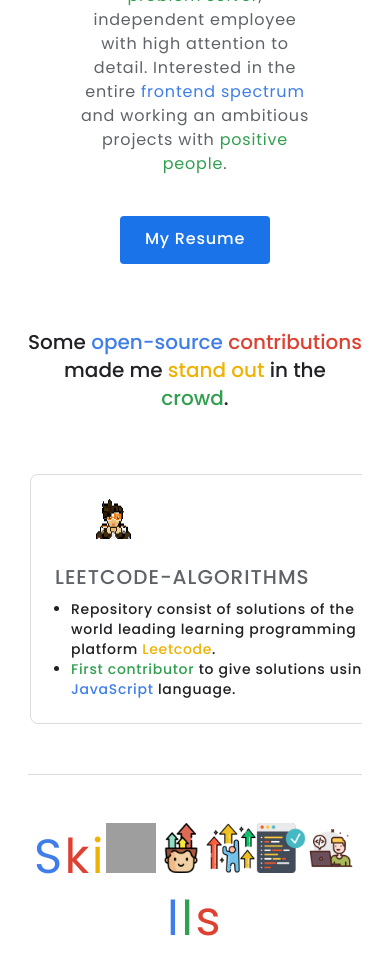
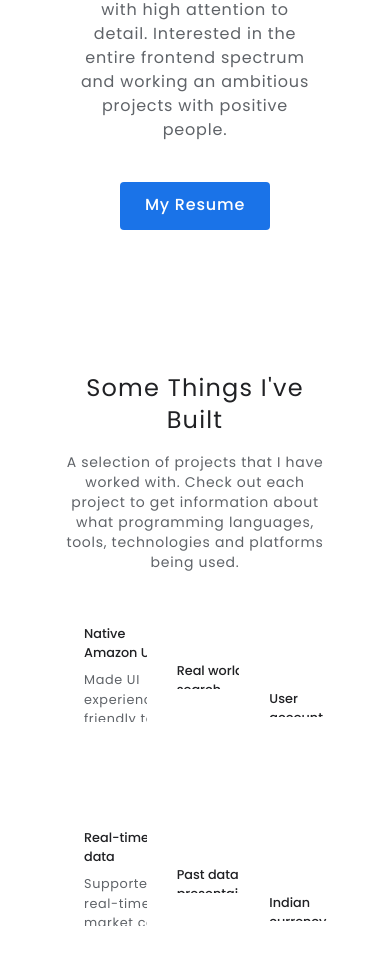
Before and after one commit to JrDevHarsh/portfolio-1, a Next.js app: page / in a window 390 px wide. Shown: the part 1000-1974 px from the top of the page. Built offline with nearby package versions, Linux system fonts and the light colour scheme; grey boxes are pictures that could not be loaded.

Commit message:
Incomplete Work

```diff
--- a/components/About/About.js
+++ b/components/About/About.js
@@ -8,7 +8,7 @@ const About = () => {
         {/* left column */}
         <div className="my-auto mx-0 h-fit flex items-start justify-center flex-col flex-nowrap col-end-span_4 sm:col-end-span_12 lg:col-end-span_6">
           <h2 className="mt-0 lg:mt-0.5 mx-auto lg:mr-auto lg:ml-0 mb-10 lg:mb-0 w-auto max-w-md text-center lg:text-left text-[1.5rem] sm:text-[2.2rem] lg:text-[2.6rem] sm:-tracking-[0.5px] font-normal">
-            Hello there
+            Hey there
             <br />I am <span className="text-blue">Harsh</span>
             <br />
             <span className="text-red">Front</span>-
@@ -16,12 +16,12 @@ const About = () => {
             <span className="text-green">Developer</span>
           </h2>
           <p className="mt-10 mx-auto lg:mt-6 lg:mx-0 sm:py-0 sm:px-6 lg:p-0 w-full max-w-lg lg:max-w-md text-base tracking-wider text-dark_gray font-normal text-center lg:text-left">
-            I am Front-End Developer located in <span className="text-blue">India</span>. I have a serious passion
-            and enjoy <span className="text-yellow">building</span> everything from <span className="text-red">scratch to interactive web app</span>.
-            <br />
-            Well-organised person, <span className="text-green">problem solver</span>, independent employee with
-            high attention to detail. Interested in the entire <span className="text-blue">frontend spectrum </span>
-            and working an ambitious projects with <span className="text-green">positive people</span>.
+            I am Front-End Developer located in India. I have a serious passion
+            and enjoy building everything from scratch to interactive web app.
+
+            Well-organised person, problem solver with
+            high attention to detail. Interested in the entire frontend spectrum
+            and working an ambitious projects with positive people.
           </p>
           <Link href="/">
             <a className="mt-10 my-0 mx-auto lg:mx-0 py-2.5 px-6 min-w-[100px] max-w-sm min-h-[48px] inline-block text-center text-white bg-dark_blue hover:bg-[#185abc] font-medium tracking-wider overflow-hidden rounded border border-solid border-transparent hover:shadow-shadow_2 transition-all duration-100">
--- /dev/null
+++ b/components/Project/Project.js
@@ -0,0 +1,75 @@
+import { useEffect, useRef, useState } from "react";
+import Projects from "./Projects.json";
+
+const Project = () => {
+  const [current, setCurrent] = useState(0);
+  const countRef = useRef(0);
+
+  useEffect(() => {
+    const interval = setInterval(() => {
+      countRef.current++;
+      if (countRef.current >= 8) {
+        countRef.current = 0;
+        setCurrent((prev) => (prev + 1) % 3);
+      }
+    }, 1000);
+    return () => clearInterval(interval);
+  }, []);
+
+  return (
+    <section className="mx-7 sm:mx-10 lg:mx-16">
+      <div className="mx-auto lg:pt-0 py-16 px-7 sm:px-0 lg:px-7 lg:pb-12 w-full sm:w-custom_2 max-w-8xl">
+        {/* heading */}
+        <div className="mx-auto max-w-3xl text-center">
+          <h3 className="mb-4 text-2xl lg:text-3xl tracking-wider">
+            Some Things I've Built
+          </h3>
+          <p className="mx-auto max-w-3xl sm:max-w-lg lg:max-w-3xl text-sm sm:text-base text-dark_gray font-normal tracking-wider">
+            A selection of projects that I have worked with. Check out each
+            project to get information about what programming languages, tools,
+            technologies and platforms being used.
+          </p>
+        </div>
+        {Projects.map((product) => (
+          <div key={product.id} className="project_div lg:min-h-[380px] grid gap-x-7 sm:gap-x-10 lg:gap-x-12 grid-cols-custom_4 sm:grid-cols-custom_12">
+            {/* left col */}
+            <div className="project_left_div block col-end-span_4 sm:col-end-span_12 lg:col-end-span_6"></div>
+            {/* right col */}
+            <div className="project_right_div block col-end-span_4 sm:col-end-span_12 lg:col-end-span_6">
+              <div className="relative">
+                <div className="relative my-6 mx-0 pt-14 flex items-center justify-center lg:justify-start flex-row flex-nowrap lg:flex-wrap text-center">
+                  {product.features.map((feature, index) => (
+                    <div
+                      key={feature.id}
+                      className={`${
+                        current === index
+                          ? "unique_dropdown_item animation"
+                          : "unique_dropdown_item animationEnd"
+                      } p-0.5 mx-0.5 mb-14 last:mb-0 min-h-[30px] min-w-[20px] w-full flex items-start`}
+                    >
+                      <div className="relative mr-[1.5rem] min-h-[30px] h-full w-[5px]">
+                        <div className="unique_rectangular hidden lg:block lg:absolute lg:top-0 h-full w-0.5 bg-[#c4c3c3]">
+                          <span className="rectangular_body lg:block h-0 bg-[#4285F4]"></span>
+                        </div>
+                      </div>
+                      <div className="relative w-full text-left">
+                        <h5 className="max-w-[90%] text-[0.8rem] sm:text-[1.1rem] text-[#202124] font-medium">
+                          {feature.heading}
+                        </h5>
+                        <p className="mt-2 lg:mt-4 mx-auto lg:mx-0 mb-0 h-auto max-w-lg lg:max-w-sm pointer-events-none text-dark_gray text-[0.8rem] font-normal tracking-wider">
+                          {feature.body}
+                        </p>
+                      </div>
+                    </div>
+                  ))}
+                </div>
+              </div>
+            </div>
+          </div>
+        ))}
+      </div>
+    </section>
+  );
+};
+
+export default Project;
--- /dev/null
+++ b/components/Project/Projects.json
@@ -0,0 +1,94 @@
+[
+    {
+        "id": 161,
+        "project_name": "Amazon Clone App",
+        "github_link": "https://github.com/JunDevHarsh/amazon-clone",
+        "preview_link": "https://amazon-clone-dev.netlify.app/",
+        "features": [
+            {
+                "id": 1611,
+                "heading": "Native Amazon UI",
+                "body": "Made UI experience friendly to the user which makes it look actual real compare to Amazon website."
+            },
+            {
+                "id": 1612,
+                "heading": "Real world search functionality",
+                "body": "Included search for a specific product that is backbone of modern e-commerce platform."
+            },
+            {
+                "id": 1613,
+                "heading": "User account settings",
+                "body": "Provided option for user to make changes in account and payment options."
+            }
+        ]
+    },
+    {
+        "id": 162,
+        "project_name": "Crypto City App",
+        "github_link": "https://github.com/JunDevHarsh/crypto-city-app",
+        "preview_link": "https://crypto-tracker-0.netlify.app/",
+        "features": [
+            {
+                "id": 1621,
+                "heading": "Real-time data",
+                "body": "Supported real-time market cap and price action of all the cyptocurrency coins."
+            },
+            {
+                "id": 1622,
+                "heading": "Past data presentaion",
+                "body": "One of the needed features like representation with chart of past price action of a specific coin."
+            },
+            {
+                "id": 1623,
+                "heading": "Indian currency supportable",
+                "body": "User can preview price of specific coin in Indian currency: Ruppee."
+            }
+        ]
+    },
+    {
+        "id": 163,
+        "project_name": "Quiz React App",
+        "github_link": "https://github.com/JunDevHarsh/quiz-react-app",
+        "preview_link": "https://intuitive-quiz-hub-app.netlify.app/",
+        "features": [
+            {
+                "id": 1631,
+                "heading": "Multiple type questions",
+                "body": "Multiple type"
+            },
+            {
+                "id": 1632,
+                "heading": "Past data presentation",
+                "body": "One of the needed features like representation with chart of past price action of a specific coin."
+            },
+            {
+                "id": 1633,
+                "heading": "Indian currency supportable",
+                "body": "User can preview price of specific coin in Indian currency: Ruppee."
+            }
+        ]
+    },
+    {
+        "id": 164,
+        "project_name": "Delicious App",
+        "github_link": "https://github.com/JunDevHarsh/delicious-app",
+        "preview_link": "https://ammazon.netlify.app/",
+        "features": [
+            {
+                "id": 1641,
+                "heading": "Real-time data",
+                "body": "Supported real-time market cap and price action of all the cyptocurrency coins."
+            },
+            {
+                "id": 1642,
+                "heading": "Past data presentaion",
+                "body": "One of the needed features like representation with chart of past price action of a specific coin."
+            },
+            {
+                "id": 1643,
+                "heading": "Indian currency supportable",
+                "body": "User can preview price of specific coin in Indian currency: Ruppee."
+            }
+        ]
+    }
+]
--- a/pages/index.js
+++ b/pages/index.js
@@ -4,6 +4,7 @@ import Contribution from "../components/Contribution/Contribution";
 import Footer from "../components/Footer/Footer";
 import Header from "../components/Header/Header";
 import MainHeading from "../components/MainHeading/MainHeading";
+import Project from "../components/Project/Project";
 import SkillAndTools from "../components/SkillAndTools/SkillAndTools";
 
 export default function Home() {
@@ -35,6 +36,8 @@ export default function Home() {
         <MainHeading />
         {/* About section */}
         <About />
+        {/* Project section */}
+        <Project />
         {/* Contribution seciton */}
         <Contribution />
         {/* Skills and tools section */}
--- a/styles/globals.css
+++ b/styles/globals.css
@@ -54,3 +54,77 @@ html {
     border-top: 0;
   }
 }
+
+/* Project.js styles */
+
+.unique_dropdown_item{
+  max-height: 30px;
+  overflow: hidden;
+}
+
+.unique_dropdown_item.animation{
+  animation: showFeatures 1s ease forwards;
+}
+
+.unique_dropdown_item.animationEnd{
+  animation: animationEnd 1s ease backwards;
+}
+
+@keyframes animationEnd {
+  0%{
+    min-height: 100px;
+    margin-bottom: 0;
+    transform: translateY(-30px);
+  }
+  100%{
+    min-height: 30px;
+    margin-bottom: 56px;
+    transform: 0;
+  }
+}
+
+@keyframes showFeatures{
+  0%{
+    min-height: 30px;
+    margin-bottom: 56px;
+    transform: 0;
+  }100%{
+    min-height: 100px;
+    margin-bottom: 0;
+    transform: translateY(-30px);
+  }
+}
+
+.unique_dropdown_item.animation .unique_rectangular{
+  animation: timer_height 0.3s ease forwards;
+}
+
+@keyframes timer_height {
+  0%{
+    min-height: 30px;
+  }
+  100%{
+    min-height: 84px;
+  }
+}
+
+.unique_dropdown_item.animation .rectangular_body{
+  animation: timer 8s ease-in forwards;
+}
+
+@keyframes timer {
+  0%{
+    height: 0px;
+  }
+  100%{
+    height: 84px;
+  }
+}
+
+.project_div:nth-child(odd) .project_left_div{
+  order: 2;
+}
+
+.project_div:nth-child(odd) .project_right_div{
+  order: 1;
+}
```
